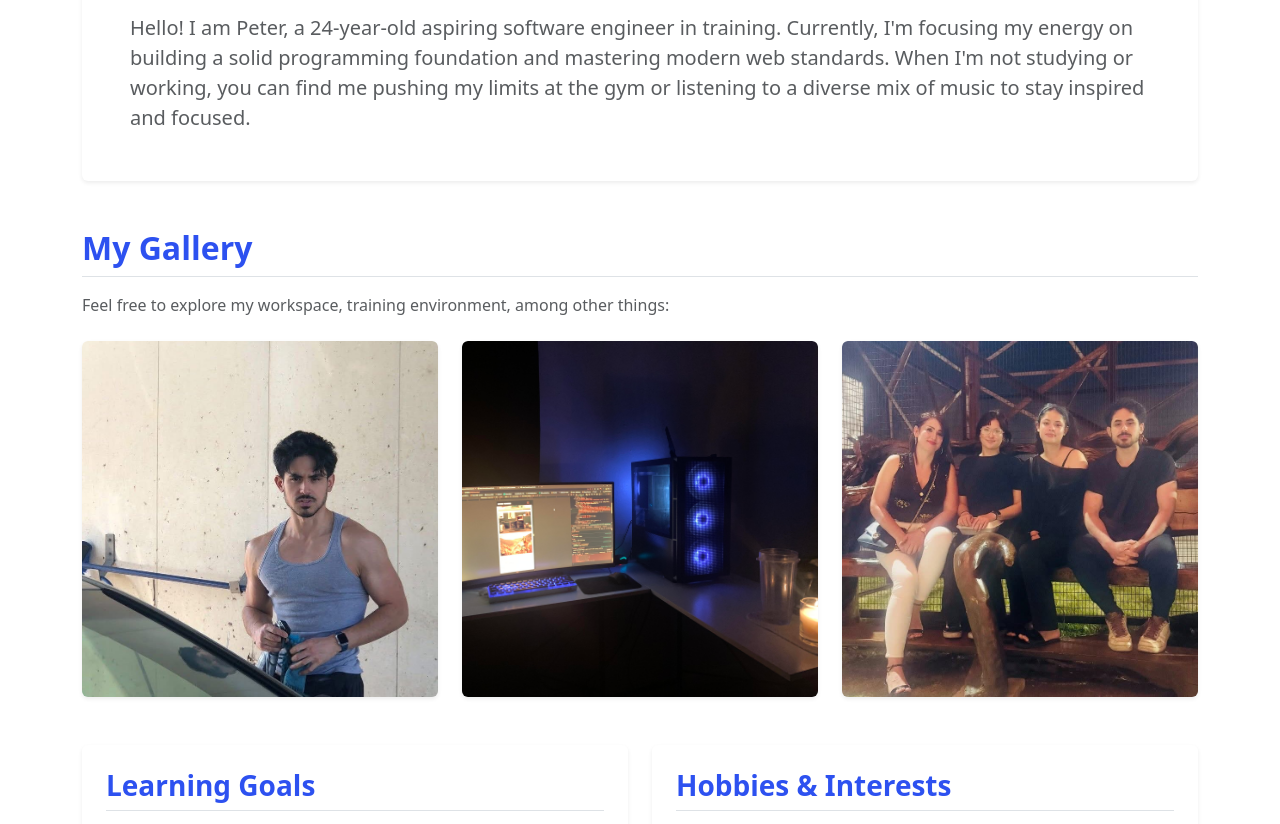
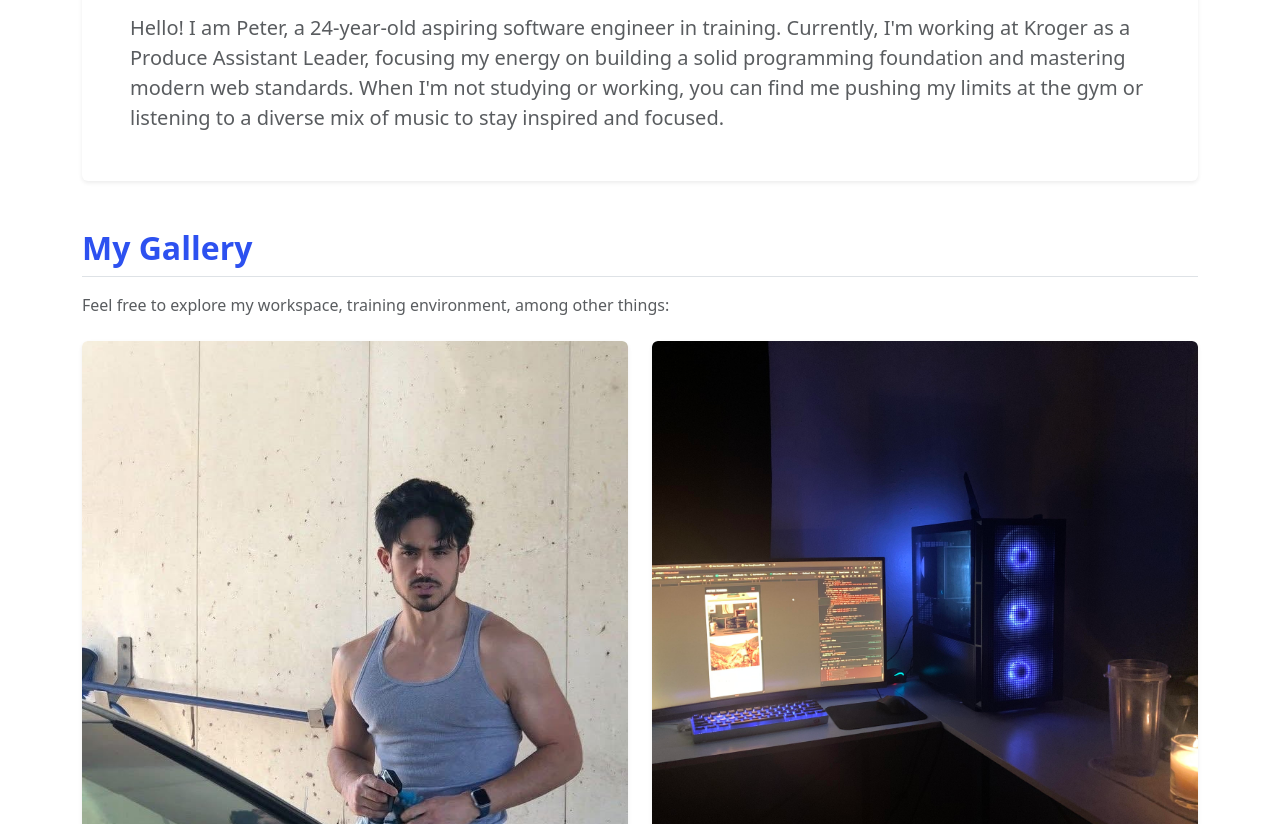
Before and after one commit to petertorres232-byte/Portfolio, a website: page index.html in a window 1280 px wide. Shown: the part 625-1449 px from the top of the page. Drawn offline with nearby package versions, Linux system fonts and the light colour scheme.

Commit message:
Minor Fixes

```diff
--- a/index.html
+++ b/index.html
@@ -60,7 +60,7 @@
         <section id="about" class="card shadow-sm p-4 p-md-5 mb-5 border-0">
             <h2 class="border-bottom pb-2 mb-3 text-primary fw-bold">About Me</h2>
             <p class="fs-5 text-body-secondary mb-0">
-                Hello! I am Peter, a 24-year-old aspiring software engineer in training. Currently, I'm focusing my energy on building a solid programming foundation and mastering modern web standards. When I'm not studying or working, you can find me pushing my limits at the gym or listening to a diverse mix of music to stay inspired and focused.
+                Hello! I am Peter, a 24-year-old aspiring software engineer in training. Currently, I'm working at Kroger as a Produce Assistant Leader, focusing my energy on building a solid programming foundation and mastering modern web standards. When I'm not studying or working, you can find me pushing my limits at the gym or listening to a diverse mix of music to stay inspired and focused.
             </p>
         </section>
 
@@ -70,19 +70,31 @@
     <p class="text-body-secondary mb-4">Feel free to explore my workspace, training environment, among other things:</p>
 
     <div class="row g-4">
-                <div class="col-12 col-md-4">
+        <!-- Image 1 -->
+        <div class="col-12 col-md-6">
             <div class="card h-100 shadow-sm border-0 overflow-hidden">
-                        <img src="images/IMG_0492 (1).jpeg" class="card-img-top object-fit-cover h-100 gallery-img" alt="Workspace setup">
+                <img src="images/IMG_0492-01.jpeg" class="card-img-top object-fit-cover h-100 gallery-img" alt="Workspace setup">
             </div>
         </div>
-                <div class="col-12 col-md-4">
+
+        <!-- Image 2 -->
+        <div class="col-12 col-md-6">
             <div class="card h-100 shadow-sm border-0 overflow-hidden">
                 <img src="images/unnamed.jpg" class="card-img-top object-fit-cover h-100 gallery-img" alt="Source code IDE">
             </div>
         </div>
-                <div class="col-12 col-md-4">
+
+        <!-- Image 3 -->
+        <div class="col-12 col-md-6">
             <div class="card h-100 shadow-sm border-0 overflow-hidden">
                 <img src="images/IMG_0493.jpeg" class="card-img-top object-fit-cover h-100 gallery-img" alt="Gym training area">
+            </div>
+        </div>
+
+        <!-- NEW Image 4 -->
+        <div class="col-12 col-md-6">
+            <div class="card h-100 shadow-sm border-0 overflow-hidden">
+                <img src="images/unnamed-02.jpg" class="card-img-top object-fit-cover h-100 gallery-img" alt="Work Title">
             </div>
         </div>
     </div>
```
Also changed, not shown: images/IMG_0492-01.jpeg (renamed from images/IMG_0492 (1).jpeg), images/unnamed-02.jpg (added). Lines whose indentation alone changed are shown as unchanged.
